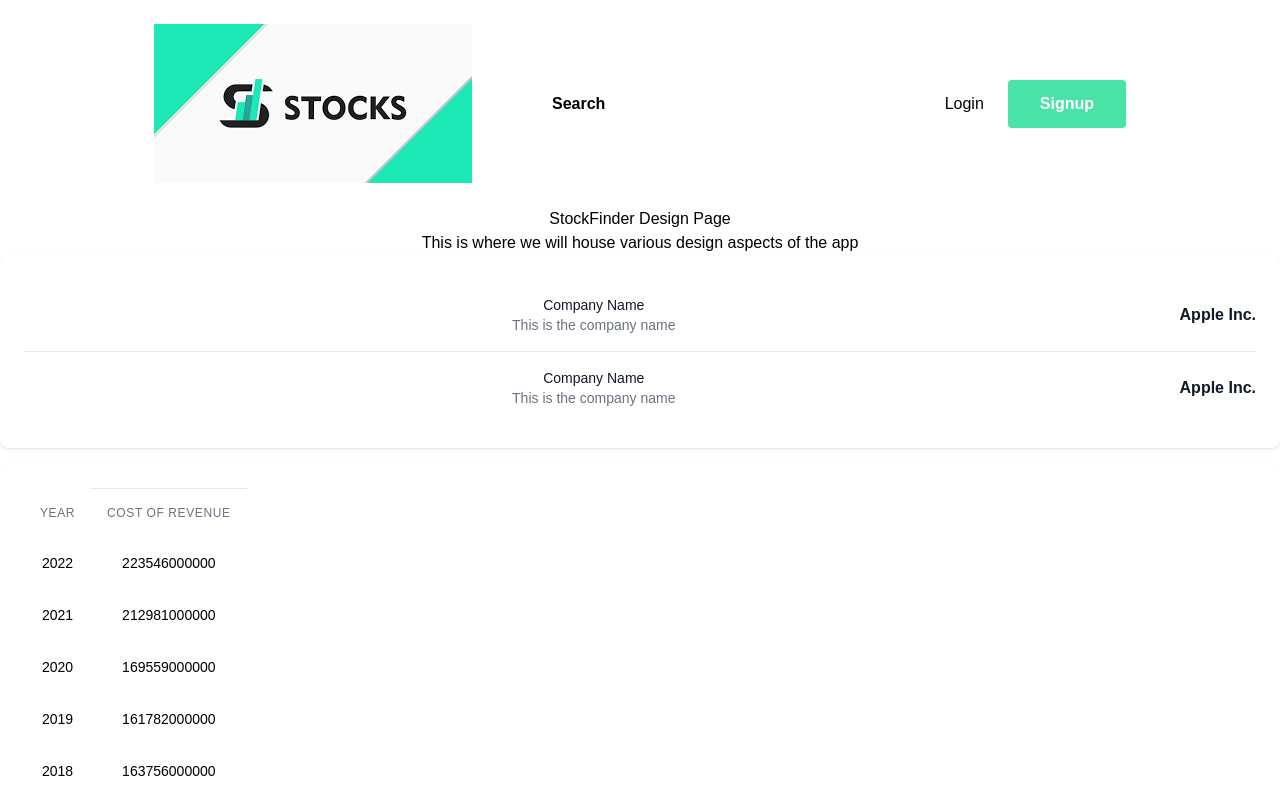
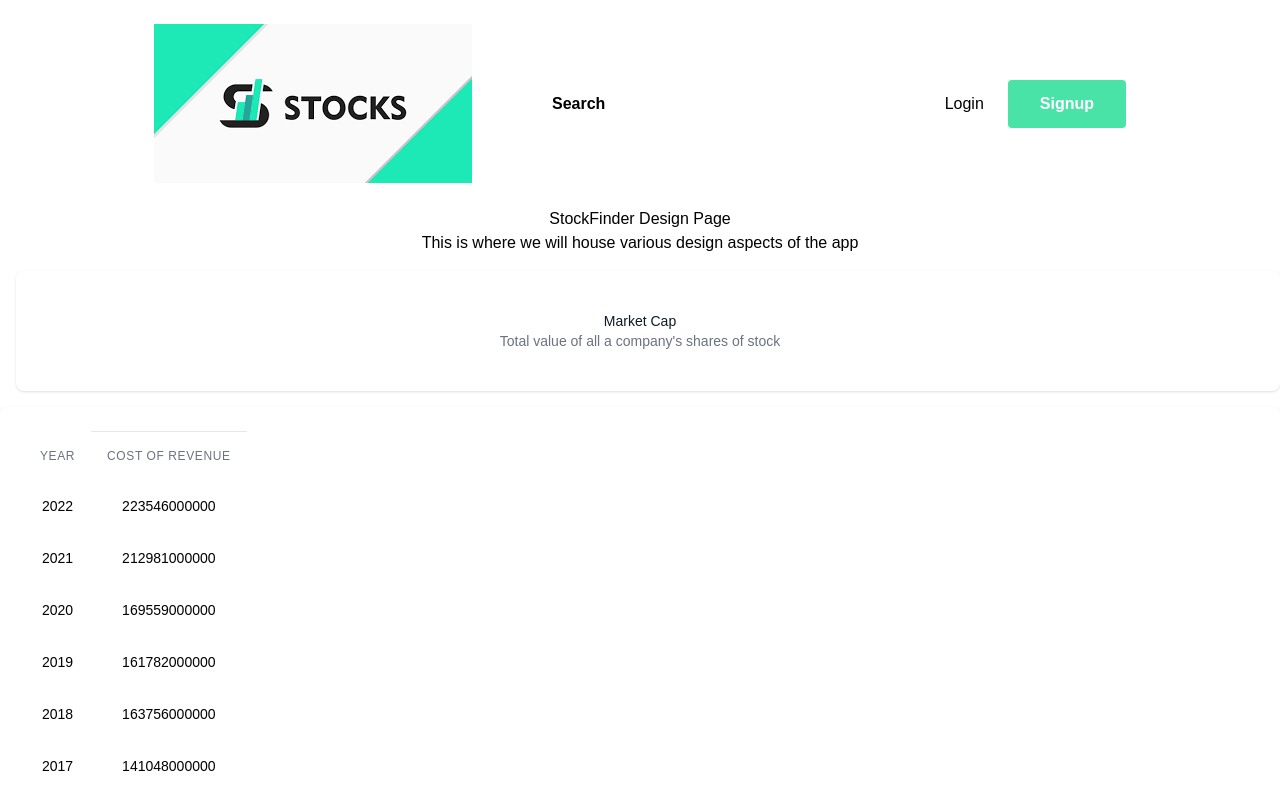
Before and after one commit to KlonicaRadoslaw/stock-finder, a React (Create React App) app in the folder frontend/: page /design-guide in a window 1280 px wide. Shown: the top 800 px of the page. Built offline with nearby package versions, Linux system fonts and the light colour scheme.

Commit message:
Api call for RatioList. Added to CompanyProfile

```diff
--- a/frontend/src/Components/CompanyDashboard/CompanyDashboard.tsx
+++ b/frontend/src/Components/CompanyDashboard/CompanyDashboard.tsx
@@ -3,9 +3,10 @@ import { Outlet } from 'react-router-dom'
 
 interface Props {
   children: React.ReactNode;
+  ticker: string;
 }
 
-const CompanyDashboard = ({children}: Props) => {
+const CompanyDashboard = ({ children, ticker }: Props) => {
   return (
     <div className="relative md:ml-64 bg-blueGray-100 w-full">
 
@@ -18,7 +19,7 @@ const CompanyDashboard = ({children}: Props) => {
               {children}
             </div>
             <div className="flex flex-wrap">
-                  {<Outlet />}
+              {<Outlet context={ticker}/>}
             </div>
 
           </div>
--- a/frontend/src/Components/CompanyProfile/CompanyProfile.tsx
+++ b/frontend/src/Components/CompanyProfile/CompanyProfile.tsx
@@ -1,10 +1,92 @@
-import React from 'react'
+import React, { useEffect, useState } from 'react'
+import { CompanyKeyMetrics } from '../../company';
+import { useOutletContext } from 'react-router-dom';
+import { getKeyMetrics } from '../../api';
+import RatioList from '../RatioList/RatioList';
 
 interface Props {}
 
+const tableConfig = [
+  {
+    label: "Market Cap",
+    render: (company: CompanyKeyMetrics) => company.marketCapTTM,
+    subTitle: "Total value of all a company's shares of stock",
+  },
+  {
+    label: "Current Ratio",
+    render: (company: CompanyKeyMetrics) => company.currentRatioTTM,
+    subTitle:
+      "Measures the companies ability to pay short term debt obligations",
+  },
+  {
+    label: "Return On Equity",
+    render: (company: CompanyKeyMetrics) => company.roeTTM,
+    subTitle:
+      "Return on equity is the measure of a company's net income divided by its shareholder's equity",
+  },
+  {
+    label: "Return On Assets",
+    render: (company: CompanyKeyMetrics) => company.returnOnTangibleAssetsTTM,
+    subTitle:
+      "Return on assets is the measure of how effective a company is using its assets",
+  },
+  {
+    label: "Free Cashflow Per Share",
+    render: (company: CompanyKeyMetrics) => company.freeCashFlowPerShareTTM,
+    subTitle:
+      "Return on assets is the measure of how effective a company is using its assets",
+  },
+  {
+    label: "Book Value Per Share TTM",
+    render: (company: CompanyKeyMetrics) => company.bookValuePerShareTTM,
+    subTitle:
+      "Book value per share indicates a firm's net asset value (total assets - total liabilities) on per share basis",
+  },
+  {
+    label: "Divdend Yield TTM",
+    render: (company: CompanyKeyMetrics) => company.dividendYieldTTM,
+    subTitle: "Shows how much a company pays each year relative to stock price",
+  },
+  {
+    label: "Capex Per Share TTM",
+    render: (company: CompanyKeyMetrics) => company.capexPerShareTTM,
+    subTitle:
+      "Capex is used by a company to aquire, upgrade, and maintain physical assets",
+  },
+  {
+    label: "Graham Number",
+    render: (company: CompanyKeyMetrics) => company.grahamNumberTTM,
+    subTitle:
+      "This is the upperbouind of the price range that a defensive investor should pay for a stock",
+  },
+  {
+    label: "PE Ratio",
+    render: (company: CompanyKeyMetrics) => company.peRatioTTM,
+    subTitle:
+      "This is the upperbouind of the price range that a defensive investor should pay for a stock",
+  },
+];
+
 const CompanyProfile = (props: Props) => {
+  const ticker = useOutletContext<string>();
+  const [companyData, setCompanyData] = useState<CompanyKeyMetrics>();
+  useEffect(() => {
+    const getCompanyKetMetrics = async () => {
+      const value = await getKeyMetrics(ticker);
+      setCompanyData(value?.data[0]);
+    };
+    getCompanyKetMetrics();
+  }, []);
   return (
-    <div>CompanyProfile</div>
+    <div>
+      { companyData ? (
+        <div>
+          <RatioList data={companyData} config={tableConfig}/>
+        </div>
+      ) : (
+        <div>Loading...</div>
+      )}
+    </div>
   )
 }
 
--- a/frontend/src/Components/RatioList/RatioList.tsx
+++ b/frontend/src/Components/RatioList/RatioList.tsx
@@ -1,28 +1,14 @@
 import React from 'react'
 import { TestDataCompany } from '../Table/testData'
 
-type Props = {}
+type Props = {
+    config: any;
+    data: any;
+}
 
-const data = TestDataCompany[0];
-
-type Company = typeof data;
-
-const config = [
-    {
-        label: "Company Name",
-        render: (company: Company) => company.companyName,
-        subTitle: "This is the company name"
-    },
-    {
-        label: "Company Name",
-        render: (company: Company) => company.companyName,
-        subTitle: "This is the company name"
-    },
-]
-
-const RatioList = (props: Props) => {
-    const renderedRows = config.map(row => {
-        return(
+const RatioList = ({ config, data }: Props) => {
+    const renderedRows = config.map((row: any) => {
+        return (
             <li className='py-3 sm:py-4'>
                 <div className="flex items-center space-x-4">
                     <div className="flex-1 min-w-0">
@@ -40,11 +26,11 @@ const RatioList = (props: Props) => {
             </li>
         )
     })
-  return (
-    <div className='bg-white shadow rounded-lg mb-4 p-4 sm:p-6 h-full'>
-        <ul className='divide-y divided-gray-200'>{renderedRows}</ul>
-    </div>
-  )
+    return (
+        <div className='bg-white shadow rounded-lg ml-4 mt-4 mb-4 p-4 sm:p-6 h-full'>
+            <ul className='divide-y divided-gray-200'>{renderedRows}</ul>
+        </div>
+    )
 }
 
 export default RatioList
--- a/frontend/src/Pages/CompanyPage/CompanyPage.tsx
+++ b/frontend/src/Pages/CompanyPage/CompanyPage.tsx
@@ -25,7 +25,7 @@ const CompanyPage = (props: Props) => {
         <div className="w-full relative flex ct-docs-disable-sidebar-content overflow-x-hidden">
 
         <Sidebar />
-        <CompanyDashboard>
+        <CompanyDashboard ticker={ticker!}>
           <Tile title='Company Name' subTitle={company.companyName}></Tile>
         </CompanyDashboard>
 
--- a/frontend/src/Pages/DesignPage/DesignPage.tsx
+++ b/frontend/src/Pages/DesignPage/DesignPage.tsx
@@ -1,15 +1,24 @@
 import React from 'react'
 import Table from '../../Components/Table/Table'
 import RatioList from '../../Components/RatioList/RatioList'
+import { testIncomeStatementData } from '../../Components/Table/testData'
 
 interface Props { }
+
+const tableConfig = [
+    {
+      label: "Market Cap",
+      render: (company: any) => company.marketCapTTM,
+      subTitle: "Total value of all a company's shares of stock",
+    },
+]
 
 const DesignPage = (props: Props) => {
     return (
         <div>
             <h1>StockFinder Design Page</h1>
             <h2>This is where we will house various design aspects of the app</h2>
-            <RatioList />
+            <RatioList data={testIncomeStatementData} config={tableConfig}/>
             <Table />
         </div>
     )
--- a/frontend/src/api.tsx
+++ b/frontend/src/api.tsx
@@ -1,5 +1,5 @@
 import axios from "axios"
-import { CompanyProfile, CompanySearch } from "./company"
+import { CompanyKeyMetrics, CompanyProfile, CompanySearch } from "./company"
 
 interface SearchResponse {
     data: CompanySearch[];
@@ -30,3 +30,12 @@ export const getCompanyProfile = async (query: string) => {
         console.log("Error massage from API: ", error.message);
     }
 }
+
+export const getKeyMetrics = async (query: string) => {
+    try {
+        const data = await axios.get<CompanyKeyMetrics[]>(`https://financialmodelingprep.com/api/v3/key-metrics-ttm/${query}?apikey=${process.env.REACT_APP_API_KEY}`)
+        return data;
+    } catch (error: any) {
+        console.log("Error massage from API: ", error.message);
+    }
+}
```
Lines whose indentation alone changed are shown as unchanged.
